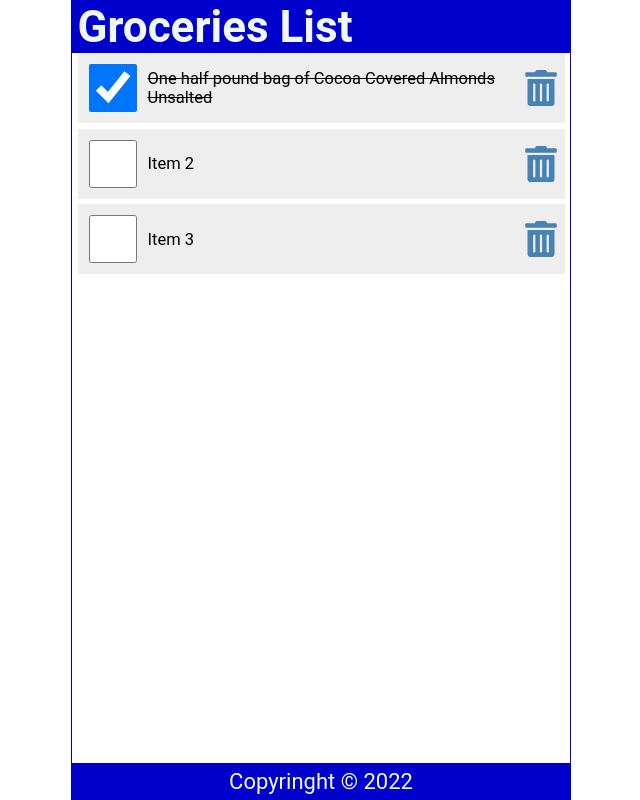
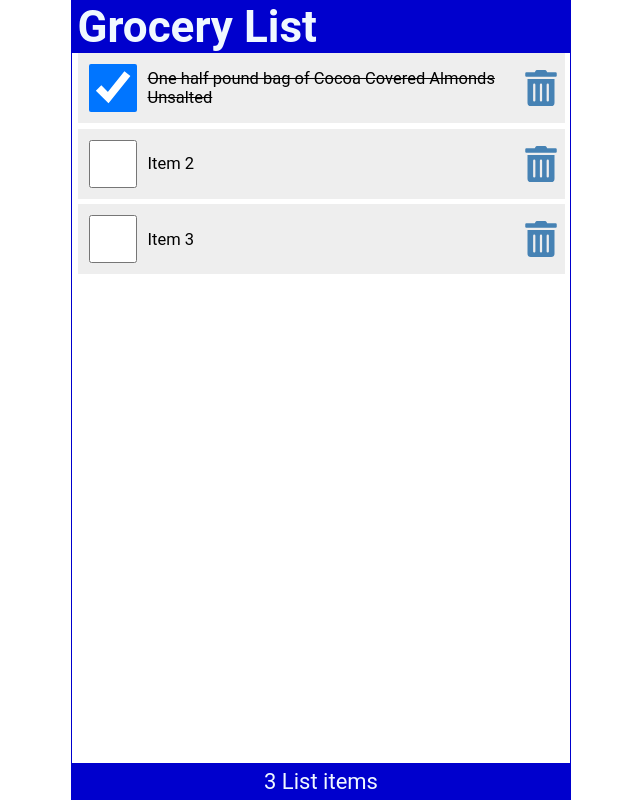
Before and after one commit to sgwired/yt-react, a React (Create React App) app: page / in a window 1280 px wide. Shown: the whole page, without its empty margins (319-959 px from the left). Built offline with nearby package versions, Linux system fonts and the light colour scheme.

Commit message:
passing props

```diff
--- a/package.json
+++ b/package.json
@@ -8,6 +8,7 @@
     "@testing-library/user-event": "^13.2.1",
     "react": "^18.2.0",
     "react-dom": "^18.2.0",
+    "react-icons": "^4.4.0",
     "react-scripts": "5.0.1",
     "web-vitals": "^2.1.0"
   },
@@ -35,7 +36,5 @@
       "last 1 safari version"
     ]
   },
-  "devDependencies": {
-    "react-icons": "^4.4.0"
-  }
+  "devDependencies": {}
 }
--- a/src/App.js
+++ b/src/App.js
@@ -1,13 +1,50 @@
-import Header from './Header';
-import Content from './Content';
-import Footer from './Footer';
+import Header from "./Header";
+import Content from "./Content";
+import Footer from "./Footer";
+import { useState } from "react";
+
+
 function App() {
+  const [items, setItems] = useState([
+    {
+      id: 1,
+      checked: true,
+      item: "One half pound bag of Cocoa Covered Almonds Unsalted",
+    },
+    {
+      id: 2,
+      checked: false,
+      item: "Item 2",
+    },
+    {
+      id: 3,
+      checked: false,
+      item: "Item 3",
+    },
+  ]);
+  const handleCheck = (id) => {
+    const listItems = items.map((item) =>
+      item.id === id ? { ...item, checked: !item.checked } : item
+    );
+    setItems(listItems);
+    localStorage.setItem("shoppinglist", JSON.stringify(listItems));
+  };
+
+  const handleDelete = (id) => {
+    const listItems = items.filter((item) => item.id !== id);
+    setItems(listItems);
+    localStorage.setItem("shoppinglist", JSON.stringify(listItems));
+  };
 
   return (
     <div className="App">
-    <Header />
-      <Content />
-      <Footer />
+      <Header title="Grocery List" />
+      <Content
+          items={items}
+          setItems={setItems}
+          handleCheck={handleCheck}
+          handleDelete={handleDelete} />
+      <Footer length={items.length}/>
     </div>
   );
 }
--- a/src/Content.js
+++ b/src/Content.js
@@ -1,64 +1,15 @@
 import React from "react";
-import { useState } from "react";
-import { FaTrashAlt } from 'react-icons/fa'
 
-const Content = () => {
-  const [items, setItems] = useState([
-    {
-      id: 1,
-      checked: true,
-      item: "One half pound bag of Cocoa Covered Almonds Unsalted",
-    },
-    {
-      id: 2,
-      checked: false,
-      item: "Item 2",
-    },
-    {
-      id: 3,
-      checked: false,
-      item: "Item 3",
-    },
-  ]);
+import ItemList from "./ItemList";
 
-  const handleCheck = (id) => {
-      const listItems = items.map((item) => item.id === id ? { ...item,
-    checked: !item.checked } : item)
-    setItems(listItems);
-    localStorage.setItem('shoppinglist', JSON.stringify(listItems))
-  }
-
-  const handleDelete = (id) => {
-    const listItems = items.filter((item) => item.id !== id);
-    setItems(listItems);
-    localStorage.setItem('shoppinglist', JSON.stringify(listItems))
-  }
+const Content = ({ items, handleCheck, handleDelete}) => {
 
   return <main>
      {items.length ? (
-          <ul>
-          {items.map((item) => (
-              <li className="item" key={item.id}>
-                  <input
-                    type="checkbox"
-                    onChange={() => handleCheck(item.id)}
-                    checked={item.checked}
-                  />
-                <label
-                    style={(item.checked) ? {textDecoration: 'line-through'}: null}
-                    onDoubleClick={() => handleCheck(item.id)}
-                >
-                    {item.item}
-                </label>
-                <FaTrashAlt
-                    onClick={() => handleDelete(item.id)}
-                    role='button'
-                    tabIndex='0'
-
-                />
-            </li>
-          ))}
-      </ul>
+          <ItemList
+            items={items}
+            handleCheck={handleCheck}
+            handleDelete={handleDelete} />
      ) : (
          <p style={{ marginTop: '2rem' }}>Your list is empty.</p>
      )}
--- a/src/Footer.js
+++ b/src/Footer.js
@@ -1,10 +1,10 @@
 import React from 'react'
 
-const Footer = () => {
-    const today = new Date();
+const Footer = ({length}) => {
+
   return (
     <footer>
-        <p>Copyringht &copy; {today.getFullYear()} </p>
+        <p>{length} List {length === 1 ? "item" : "items" }</p>
 
     </footer>
   )
--- a/src/Header.js
+++ b/src/Header.js
@@ -1,12 +1,15 @@
 import React from 'react'
 
-const Header = () => {
+const Header = ({ title }) => {
 
   return (
     <header >
-        <h1>Groceries List</h1>
+        <h1>{title}</h1>
     </header>
   )
 }
 
+Header.defaultProps = {
+    title: 'Default Title'
+}
 export default Header
--- /dev/null
+++ b/src/ItemList.js
@@ -0,0 +1,18 @@
+import React from 'react'
+
+import LineItem from './LineItem'
+const ItemList = ({ items, handleCheck, handleDelete}) => {
+  return (
+    <ul>
+          {items.map((item) => (
+             <LineItem
+             item={item}
+             handleCheck={handleCheck}
+             handleDelete={handleDelete}
+             key={item.id}/>
+          ))}
+      </ul>
+  )
+}
+
+export default ItemList
--- /dev/null
+++ b/src/LineItem.js
@@ -0,0 +1,28 @@
+import React from 'react'
+import { FaTrashAlt } from 'react-icons/fa'
+
+const LineItem = ({item, handleCheck, handleDelete}) => {
+  return (
+    <li className="item">
+    <input
+      type="checkbox"
+      onChange={() => handleCheck(item.id)}
+      checked={item.checked}
+    />
+  <label
+      style={(item.checked) ? {textDecoration: 'line-through'}: null}
+      onDoubleClick={() => handleCheck(item.id)}
+  >
+      {item.item}
+  </label>
+  <FaTrashAlt
+      onClick={() => handleDelete(item.id)}
+      role='button'
+      tabIndex='0'
+      arial-lable={`Delete ${item.item}`}
+  />
+</li>
+  )
+}
+
+export default LineItem
```
Also changed, not shown: 1 other file (tests, documents, lock files or other folders).
